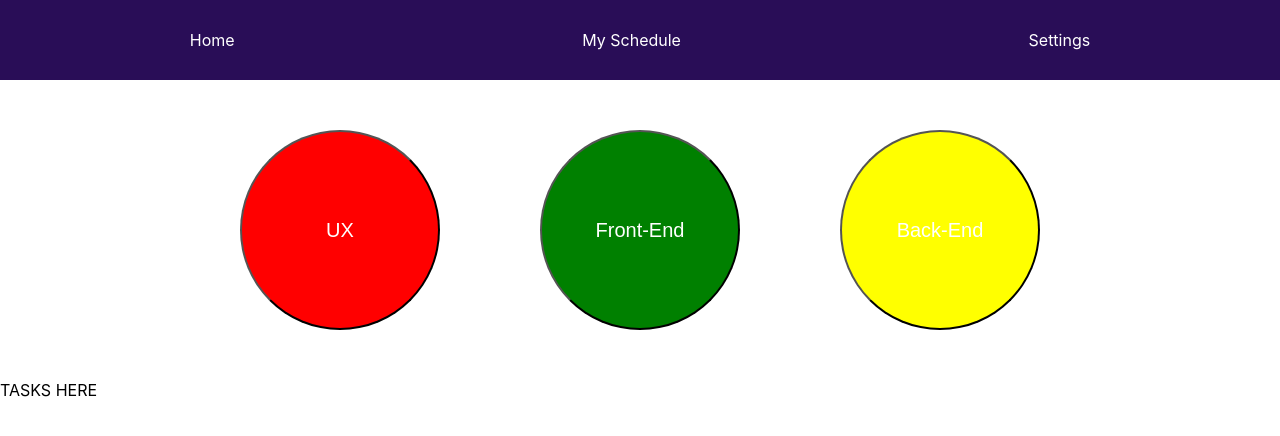
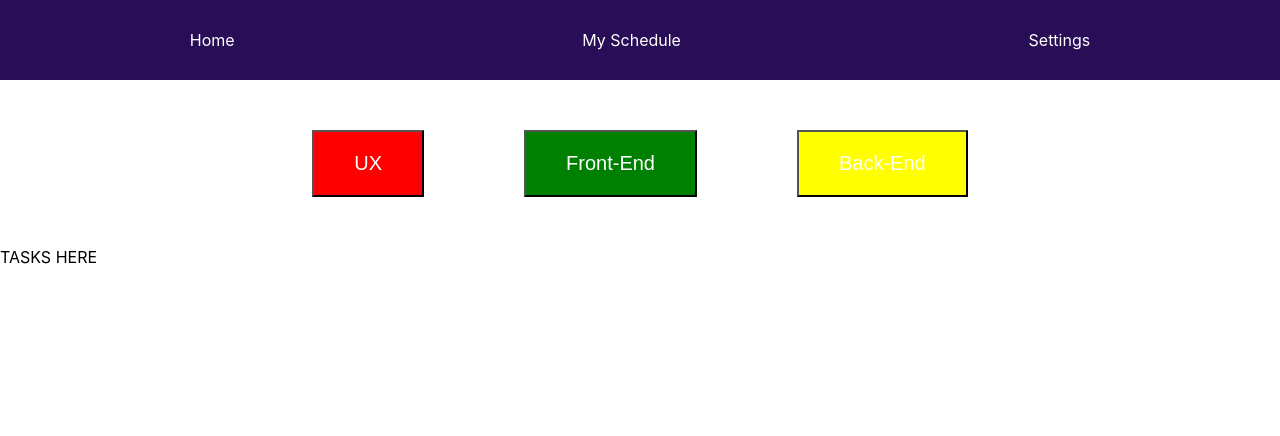
Before and after one commit to alexanderjsn/alexanderjsn-JAVA23-AJS-slutprojekt-Alexander-Jansson, a React (Create React App) app: page / in a window 1280 px wide. Shown: the top 436 px of the page. Built offline with nearby package versions, Linux system fonts and the light colour scheme.

Commit message:
börjae sätta upp firebase

```diff
--- a/package.json
+++ b/package.json
@@ -10,6 +10,7 @@
     "@types/node": "^16.18.97",
     "@types/react": "^18.3.2",
     "@types/react-dom": "^18.3.0",
+    "firebase": "^10.12.1",
     "react": "^18.3.1",
     "react-dom": "^18.3.1",
     "react-router-dom": "^6.23.1",
--- a/src/Home.css
+++ b/src/Home.css
@@ -1,25 +1,22 @@
 .btnClass {
-    background-color: #1f116d;
     color: white;
     padding: 20px 40px;
     text-align: center;
     font-size: 20px;
     margin: 50px;
-    border-radius: 50%;
-    width: 200px;
-    height: 200px;
-
 }
 
-.UX{
+
+
+.btnClass.UX{
     background-color: red;
 
 }
-.Front-End{
+.btnClass.Front-End{
     background-color: green;
 }
 
-.Back-End{
+.btnClass.Back-End{
     background-color: yellow;
 }
 
--- a/src/Home.tsx
+++ b/src/Home.tsx
@@ -9,7 +9,11 @@ function Home() {
         const labelBtn = ['UX', 'Front-End', 'Back-End'];
 
         for(let i = 0; i < labelBtn.length; i++){
-            buttons.push(<button key={i} className={`btnClass ${labelBtn[i]}`}>{labelBtn[i]}</button>);
+            buttons.push(<button key={i}
+                className={`btnClass ${labelBtn[i]}`}
+                //onClick={""}
+                >{labelBtn[i]}
+                </button>);
         }return buttons;
     };
 
```
Also changed, not shown: src/firebaseConfig.js (added, +22 -0 lines), 2 other files (tests, documents, lock files or other folders).
